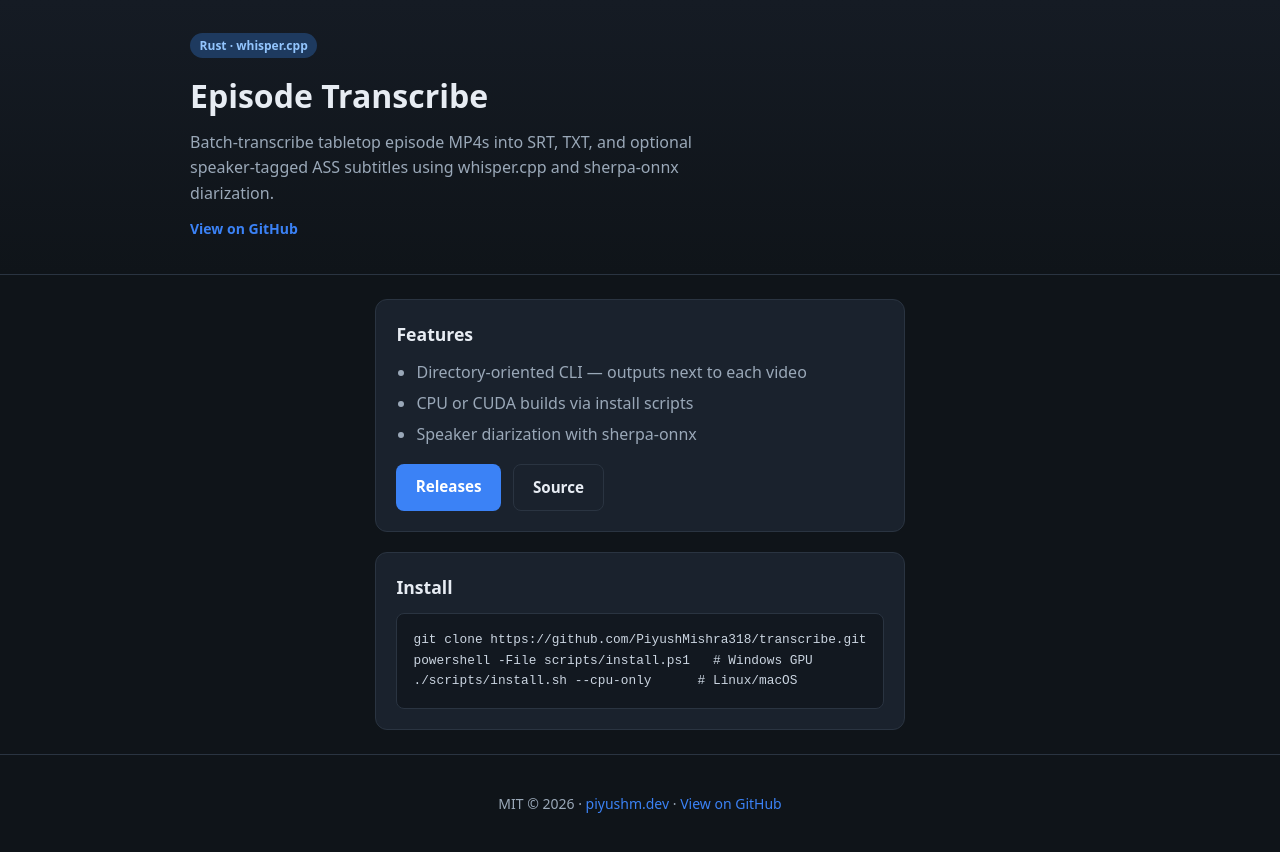
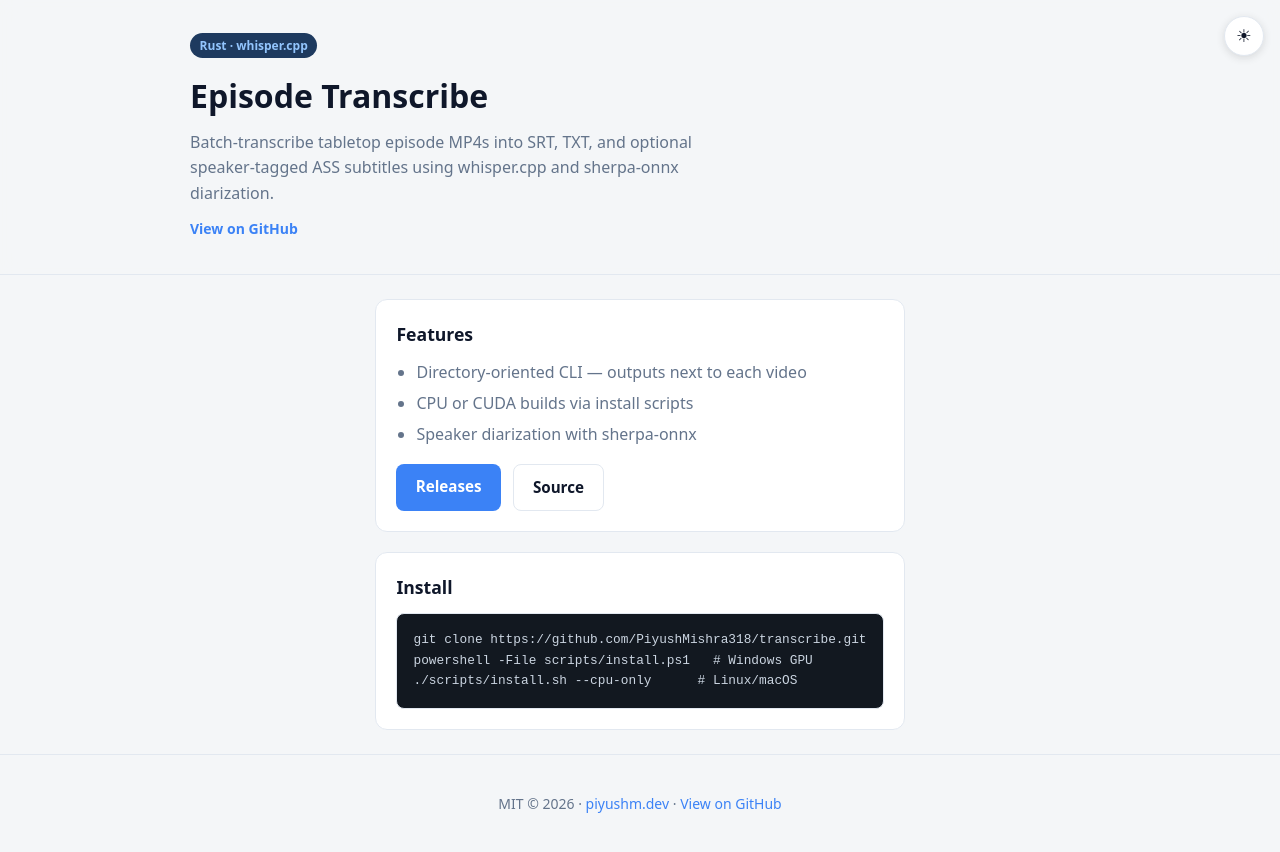
Before and after one commit to PiyushMishra318/transcribe, a plain HTML site: page public/index.html in a window 1280 px wide. Drawn offline with Linux system fonts and the light colour scheme.

Commit message:
Add dark mode toggle and themed animated backgrounds
- Sun/moon header toggle with localStorage persistence
- prefers-color-scheme default with manual override
- Per-project CSS animated backgrounds and theme variables

Co-authored-by: Cursor <cursoragent@cursor.com>

```diff
--- a/public/index.html
+++ b/public/index.html
@@ -7,8 +7,10 @@
   <title>Episode Transcribe</title>
   <link rel="stylesheet" href="/styles.css" />
 </head>
-<body>
-  <header class="header"><div class="header__inner">
+<body class="theme-transcribe">
+  <div class="bg-animation" aria-hidden="true"></div>
+  <header class="header">
+    <button type="button" id="theme-toggle" class="theme-toggle" aria-label="Toggle color theme" title="Toggle theme"><span class="theme-toggle__icon theme-toggle__icon--sun" aria-hidden="true">&#9728;</span><span class="theme-toggle__icon theme-toggle__icon--moon" aria-hidden="true">&#9789;</span></button><div class="header__inner">
     <span class="badge">Rust · whisper.cpp</span>
     <h1>Episode Transcribe</h1>
     <p>Batch-transcribe tabletop episode MP4s into SRT, TXT, and optional speaker-tagged ASS subtitles using whisper.cpp and sherpa-onnx diarization.</p>
@@ -19,5 +21,6 @@
 powershell -File scripts/install.ps1   # Windows GPU
 ./scripts/install.sh --cpu-only      # Linux/macOS</pre></section></main>
   <footer class="site-footer footer"><p>MIT © 2026 · <a href="https://piyushm.dev">piyushm.dev</a> · <a href="https://github.com/PiyushMishra318/transcribe" target="_blank" rel="noopener noreferrer">View on GitHub</a></p></footer>
+  <script src="/theme.js"></script>
 </body>
 </html>
--- a/public/styles.css
+++ b/public/styles.css
@@ -51,3 +51,21 @@ footer {
 .header__github:hover {
   text-decoration: underline;
 }
+
+/* --- portfolio theme: dark mode + animated bg --- */
+:root,[data-theme="light"]{color-scheme:light;--card:var(--surface,#fff)}
+[data-theme="dark"]{color-scheme:dark}
+:root{--card:var(--surface,#fff)}
+.card{background:var(--card)}
+.bg-animation{position:fixed;inset:0;z-index:0;pointer-events:none;overflow:hidden}
+body>*:not(.bg-animation){position:relative;z-index:1}
+.header,header.header,.site-header{background:color-mix(in srgb,var(--bg) 88%,transparent)!important;backdrop-filter:blur(10px);-webkit-backdrop-filter:blur(10px)}
+.site-footer,.footer,footer{background:color-mix(in srgb,var(--bg) 92%,transparent)}
+.theme-toggle{position:absolute;top:1rem;right:1rem;z-index:110;width:2.5rem;height:2.5rem;border-radius:50%;border:1px solid var(--border,#334155);background:var(--card,var(--surface,#fff));color:var(--text);cursor:pointer;display:flex;align-items:center;justify-content:center;font-size:1.1rem;padding:0;box-shadow:0 2px 8px rgb(0 0 0/12%);transition:transform .2s ease,border-color .2s}
+.theme-toggle:hover{transform:scale(1.06);border-color:var(--accent)}
+.header,.header__inner{position:relative}
+[data-theme=light] .theme-toggle__icon--moon,[data-theme=dark] .theme-toggle__icon--sun{display:none}
+[data-theme=light]{--bg:#f4f6f8;--text:#0f172a;--card:#fff;--surface:#fff;--border:#e2e8f0;--muted:#64748b}
+[data-theme=dark]{--bg:#0f1419;--text:#e7ecf3;--card:#1a222d;--surface:#1a222d;--border:#2a3441;--muted:#9aa8b8}
+
+body.theme-transcribe .bg-animation::before{content:"";left:50%;bottom:15%;width:min(320px,80vw);height:60px;transform:translateX(-50%);position:absolute;background:linear-gradient(90deg,var(--accent) 0 8%,transparent 8% 12%,var(--accent) 12% 22%,transparent 22% 28%,var(--accent) 28% 40%,transparent 40% 46%,var(--accent) 46% 58%,transparent 58% 64%,var(--accent) 64% 78%,transparent 78% 84%,var(--accent) 84% 95%,transparent 95%);opacity:.25;animation:wf 1.2s alternate infinite}@keyframes wf{to{transform:translateX(-50%) scaleY(1)}}
--- /dev/null
+++ b/public/theme.js
@@ -0,0 +1,33 @@
+(function () {
+  var STORAGE_KEY = "portfolio-theme";
+  var root = document.documentElement;
+  function systemDark() {
+    return window.matchMedia("(prefers-color-scheme: dark)").matches;
+  }
+  function apply(theme) {
+    root.setAttribute("data-theme", theme);
+    var btn = document.getElementById("theme-toggle");
+    if (btn) {
+      btn.setAttribute("aria-label", theme === "dark" ? "Switch to light mode" : "Switch to dark mode");
+      btn.setAttribute("title", theme === "dark" ? "Light mode" : "Dark mode");
+    }
+  }
+  function resolve(stored) {
+    if (stored === "light" || stored === "dark") return stored;
+    return systemDark() ? "dark" : "light";
+  }
+  apply(resolve(localStorage.getItem(STORAGE_KEY)));
+  document.addEventListener("DOMContentLoaded", function () {
+    var btn = document.getElementById("theme-toggle");
+    if (!btn) return;
+    btn.addEventListener("click", function () {
+      var next = root.getAttribute("data-theme") === "dark" ? "light" : "dark";
+      localStorage.setItem(STORAGE_KEY, next);
+      apply(next);
+    });
+  });
+  window.matchMedia("(prefers-color-scheme: dark)").addEventListener("change", function () {
+    if (localStorage.getItem(STORAGE_KEY)) return;
+    apply(systemDark() ? "dark" : "light");
+  });
+})();
```
